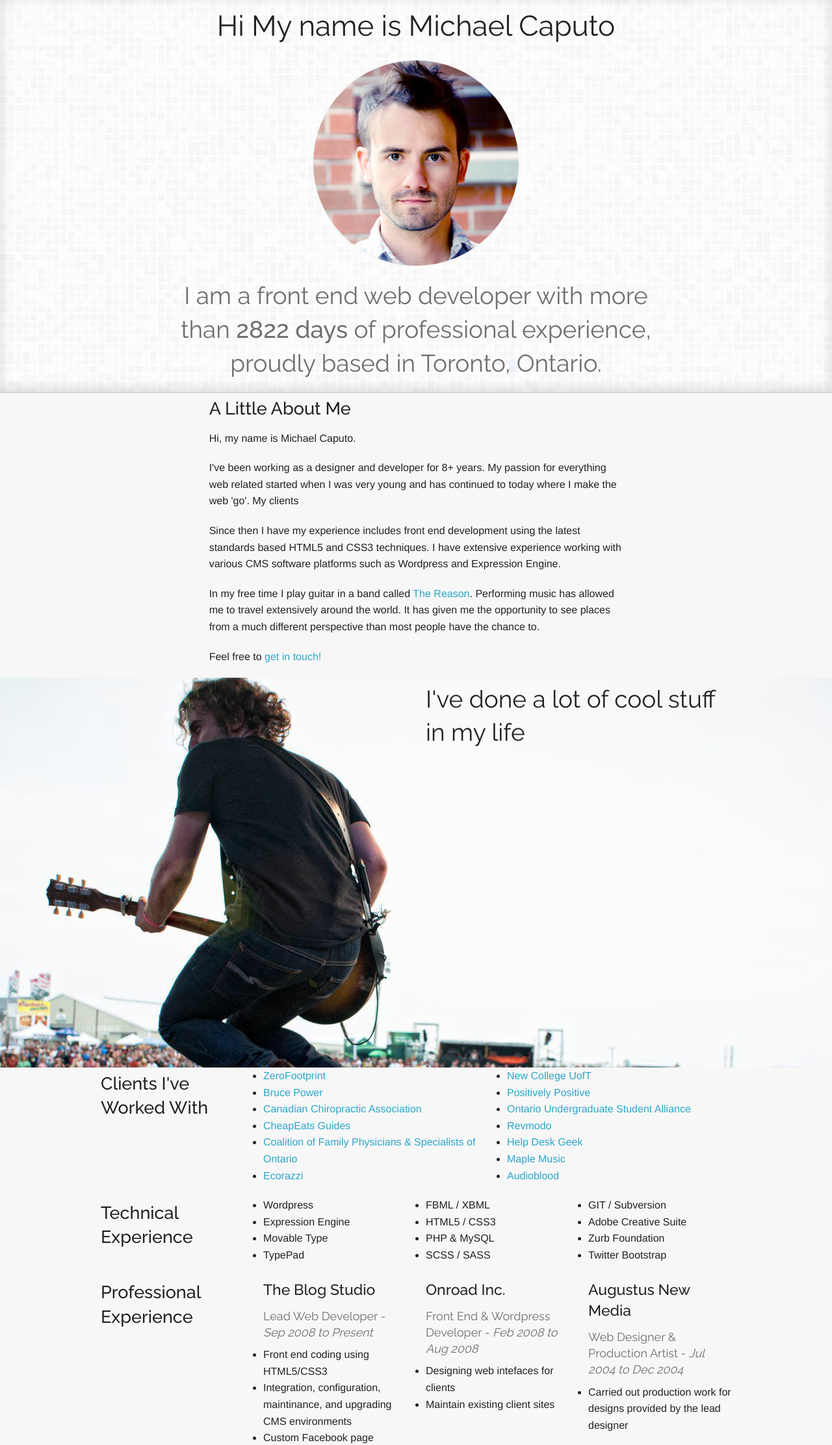
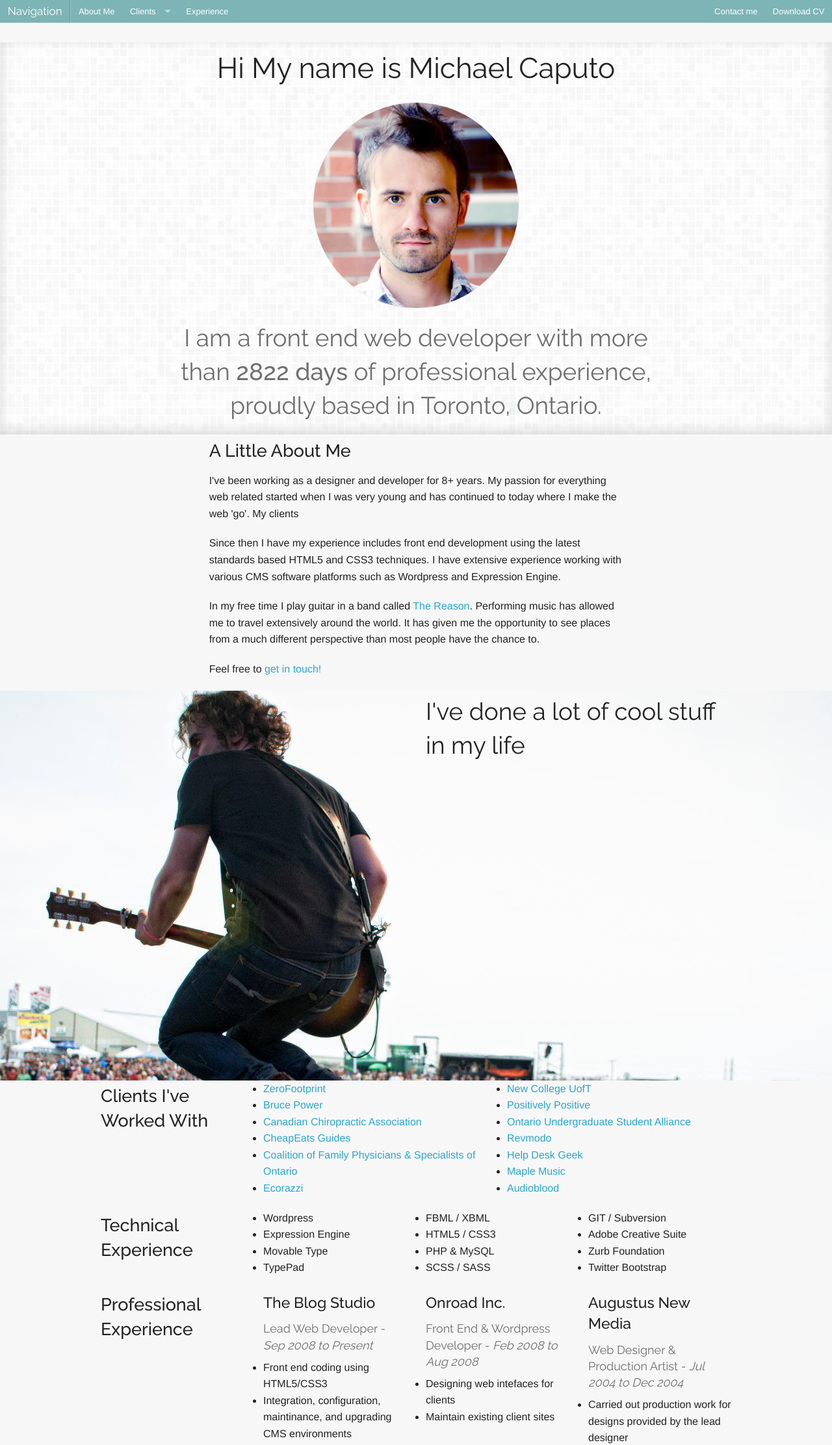
Before and after one commit to flashpunk/mikecaputo.com, a PHP site: page / in a window 1280 px wide. Shown: the top 2224 px of the page at 65% size. Run offline with PHP 8.4, Linux system fonts and the light colour scheme; some libraries are stand-ins or nearby versions.

Commit message:
Adding in navigation

```diff
--- a/index.php
+++ b/index.php
@@ -18,9 +18,55 @@ $number_of_days = FLOOR($offset/60/60/24) . " days";
 	<meta name="viewport" content="width=device-width" />
 	<title>Foundation 4</title>
 	<link rel="stylesheet" href="stylesheets/app.css" />
-	<script src="javascripts/vendor/custom.modernizr.js"></script>
+	<script src="//cdnjs.cloudflare.com/ajax/libs/foundation/4.0.9/js/vendor/custom.modernizr.js"></script>
 </head>
 <body>
+	<div id="nav">
+					<div class="sticky">
+						<nav class="top-bar">
+							<ul class="title-area">
+								<li class="name"><h1><a href="#">Navigation</a></h1></li>
+								<li class="toggle-topbar menu-icon"><a href="#"><span>Menu</span></a></li>
+							</ul>
+							<section class="top-bar-section">
+								<ul class="left">
+									<li class="divider"></li>
+									<li><a href="#about">About Me</a></li>
+									<li class="has-dropdown"><a href="#clients">Clients</a>
+										<ul class="dropdown">
+											<li class="has-dropdown"><a href="#">Responsive/Mobile</a>
+												<ul class="dropdown">
+													<li><a href="http://www.positivelypositive.com/" target="_blank">Positively Positive</a></li>
+													<li><a href="http://www.newcollege.utoronto.ca/" target="_blank">New College UofT</a></li>
+													<li><a href="http://www.revmodo.com" target="_blank">Revmodo</a></li>
+													<li><a href="http://www.ousa.ca/" target="_blank">Ontario Undergraduate Student Alliance</a></li>
+													<li><a href="http://www.helpdeskgeek.com" target="_blank">Help Desk Geek</a></li>
+												</ul>
+											</li>
+											<li class="has-dropdown"><a href="#">Non Responsive</a>
+												<ul class="dropdown">
+													<li><a href="http://www.zerofootprint.net/" target="_blank">ZeroFootprint</a></li>
+													<li><a href="http://www.brucepower.com/" target="_Blank">Bruce Power</a></li>
+													<li><a href="http://www.chiropracticcanada.ca/" target="_blank">Canadian Chiropractic Association</a></li>
+													<li><a href="http://www.cheapeatsguides.com" target="_blank">CheapEats Guides</a></li>
+													<li><a href="http://www.cofps.ca/" target="_blank">Coalition of Family Physicians &amp; Specialists of Ontario</a></li>
+													<li><a href="http://www.ecorazzi.com/" target="_blank">Ecorazzi</a></li>
+													<li><a href="http://www.maplemusic.com/" target="_blank">Maple Music</a></li>
+													<li><a href="http://www.audioblood.com/" target="_blank">Audioblood</a></li>
+												</ul>
+											</li>
+										</ul>
+									</li>
+									<li><a href="#experience">Experience</a></li>
+								</ul>
+								<ul class="right">
+									<li><a href="#experience">Contact me</a></li>
+									<li><a href="#experience">Download CV</a></li>
+								</ul>
+							</section>
+						</nav>
+					</div>
+	</div>
 	<header>
 		<div class="row">
 			<div class="large-10 small-11 small-centered large-centered columns">
@@ -40,10 +86,10 @@ $number_of_days = FLOOR($offset/60/60/24) . " days";
 			</div>
 		</div>
 	</header>
-	<div class="row">
+
+	<div class="row" id="about">
 		<div class="large-8 large-centered columns">
 				<h3><strong>A Little About Me</strong></h3>
-				<p>Hi, my name is Michael Caputo.</p>
 				<p>I've been working as a designer and developer for 8+ years. My passion for everything web related started when I was very young and has continued to today where I make the web 'go'. My clients </p>
 				<p>Since then I have  my experience includes front end development using the latest standards based HTML5 and CSS3 techniques. I have extensive experience working with various CMS software platforms such as Wordpress and Expression Engine.</p>
 				<p>In my free time I play guitar in a band called <a href="http://www.thereasonmusic.com">The Reason</a>. Performing music has allowed me to travel extensively around the world. It has given me the opportunity to see places from a much different perspective than most people have the chance to.</p>
@@ -59,7 +105,7 @@ $number_of_days = FLOOR($offset/60/60/24) . " days";
 		</div>
 	</div>
 
-	<div class="row">
+	<div class="row" id="clients">
 		<div class="large-3 columns">
 			<h3 class="rw"><strong>Clients I've Worked With</strong></h3>
 		</div>
@@ -90,7 +136,7 @@ $number_of_days = FLOOR($offset/60/60/24) . " days";
 		</div>
 	</div>
 
-	<div class="row">
+	<div class="row" id="experience">
 		<div class="large-3 columns">
 			<h3 class="rw"><strong>Technical Experience</strong></h3>
 		</div>
--- a/sass/_custom.scss
+++ b/sass/_custom.scss
@@ -21,7 +21,7 @@ h1,h2,h3,h4,h5{font-family:$raleway;font-weight:400;
 }
 
 
-header{background:url('../images/grey2X.png');border-bottom:1px solid #ccc;
+header{background:url('../images/grey2X.png');border-bottom:1px solid lighten(#ccc,20%);
 	-webkit-box-shadow: inset 0px -5px 20px 0px rgba(0, 0, 0, .15);
 	box-shadow: inset 0px -5px 20px 0px rgba(0, 0, 0, .15);
 	-webkit-animation: animate-bg $headerAnimateTime linear;
--- a/sass/_settings.scss
+++ b/sass/_settings.scss
@@ -968,31 +968,31 @@
 //
 
 // Background color for the top bar
-// $topbar-bg: #111;
+$topbar-bg: #7DB4B5;
 
 // Height and margin
-// $topbar-height: 45px;
+$topbar-height: 35px;
 // $topbar-margin-bottom: emCalc(30px);
 
 // Control Input height for top bar
 // $topbar-input-height: 2.45em;
 
 // Controlling the styles for the title in the top bar
-// $topbar-title-weight: bold;
+$topbar-title-weight: normal;
 // $topbar-title-font-size: emCalc(17px);
 
 // Set the link colors and styles for top-level nav
 // $topbar-link-color: #fff;
-// $topbar-link-weight: bold;
+$topbar-link-weight: normal;
 // $topbar-link-font-size: emCalc(13px);
 
 // Style the top bar dropdown elements
-// $topbar-dropdown-bg: #333;
-// $topbar-dropdown-link-color: #fff;
+$topbar-dropdown-bg: #E0EFF1;
+// $topbar-dropdown-link-color: #2E6E28;
 // $topbar-dropdown-toggle-size: 5px;
-// $topbar-dropdown-toggle-color: #fff;
+// $topbar-dropdown-toggle-color: #2E6E28;
 // $topbar-dropdown-toggle-alpha: 0.5;
-// $dropdown-label-color: #555;
+// $dropdown-label-color: #2E6E28;
 
 // Top menu icon styles
 // $topbar-menu-link-transform: uppercase;
```
Also changed, not shown: stylesheets/app.css, 1 other file.
